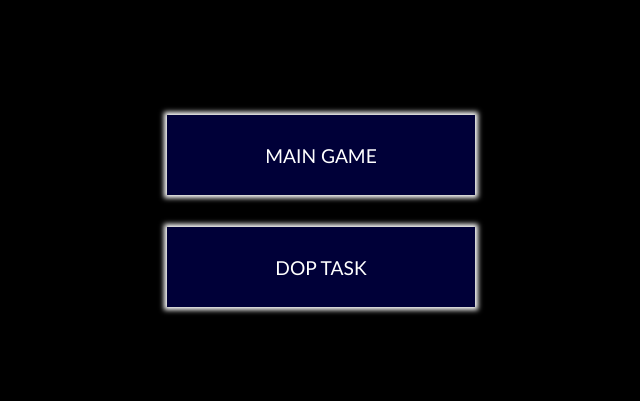
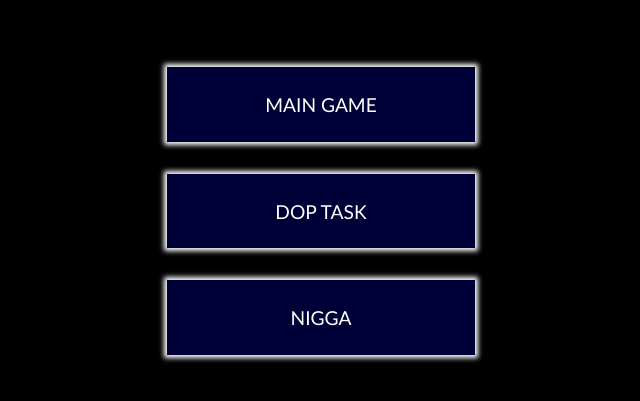
Before and after one commit to MaksonGitHub25/HW-18-06, a plain HTML site: page index.html in a window 1280 px wide. Shown: the part 189-590 px from the top of the page, without its empty margins (319-959 px from the left). Drawn offline with Linux system fonts and the light colour scheme.

Commit message:
a little bit left

```diff
--- a/index.html
+++ b/index.html
@@ -10,6 +10,7 @@
     <div class="btn_wrapper">
         <button class="btn" id="mainGameBtn">MAIN GAME</button>
         <button class="btn" id="dopTaskBtn">DOP TASK</button>
+        <button class="btn" id="niggaBtn">NIGGA</button>
     </div>
     <script src="./vendor.js"></script>
     <script src="./app.js"></script>
```
Also changed, not shown: app.js (+2 -17 lines).
